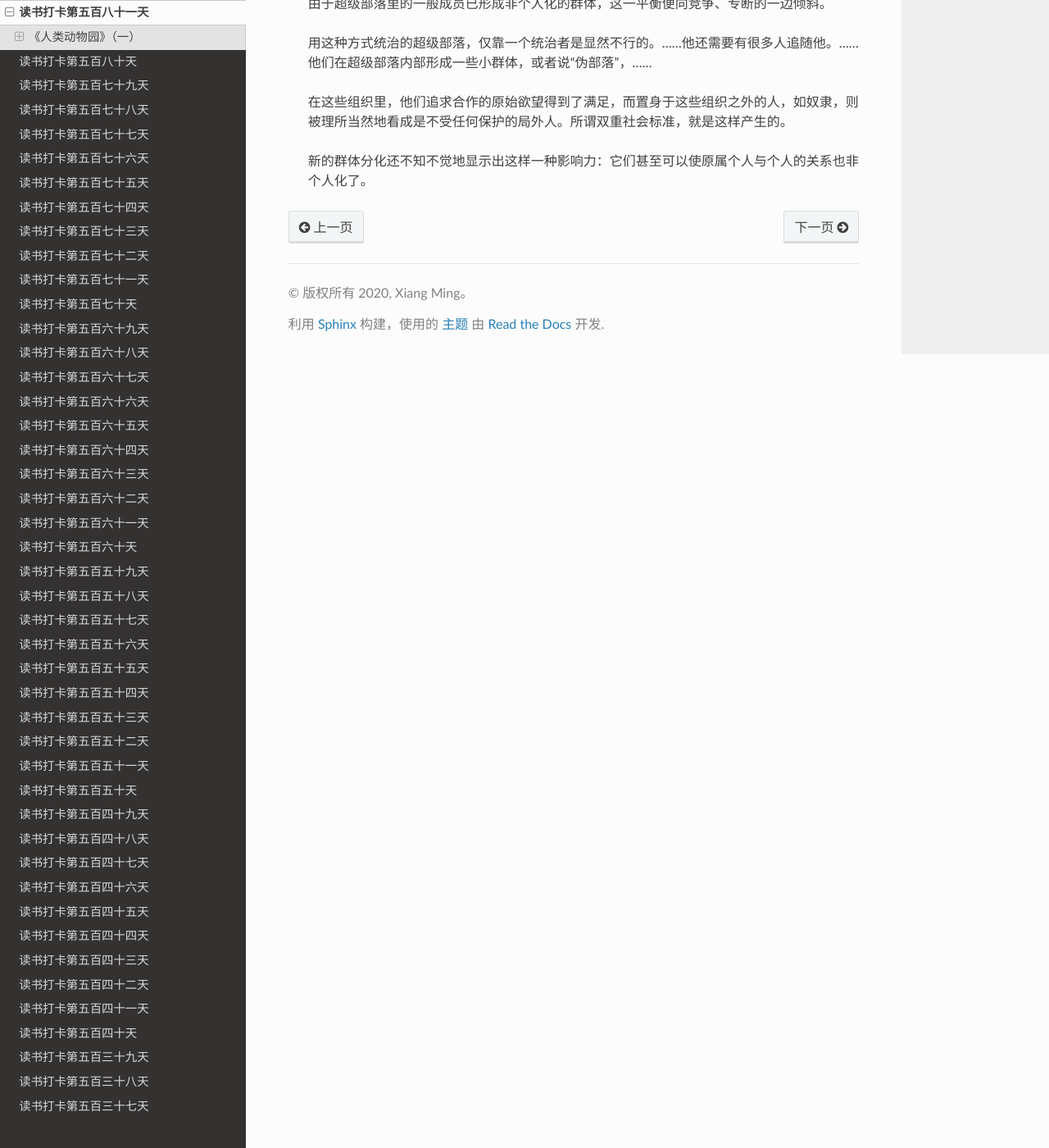
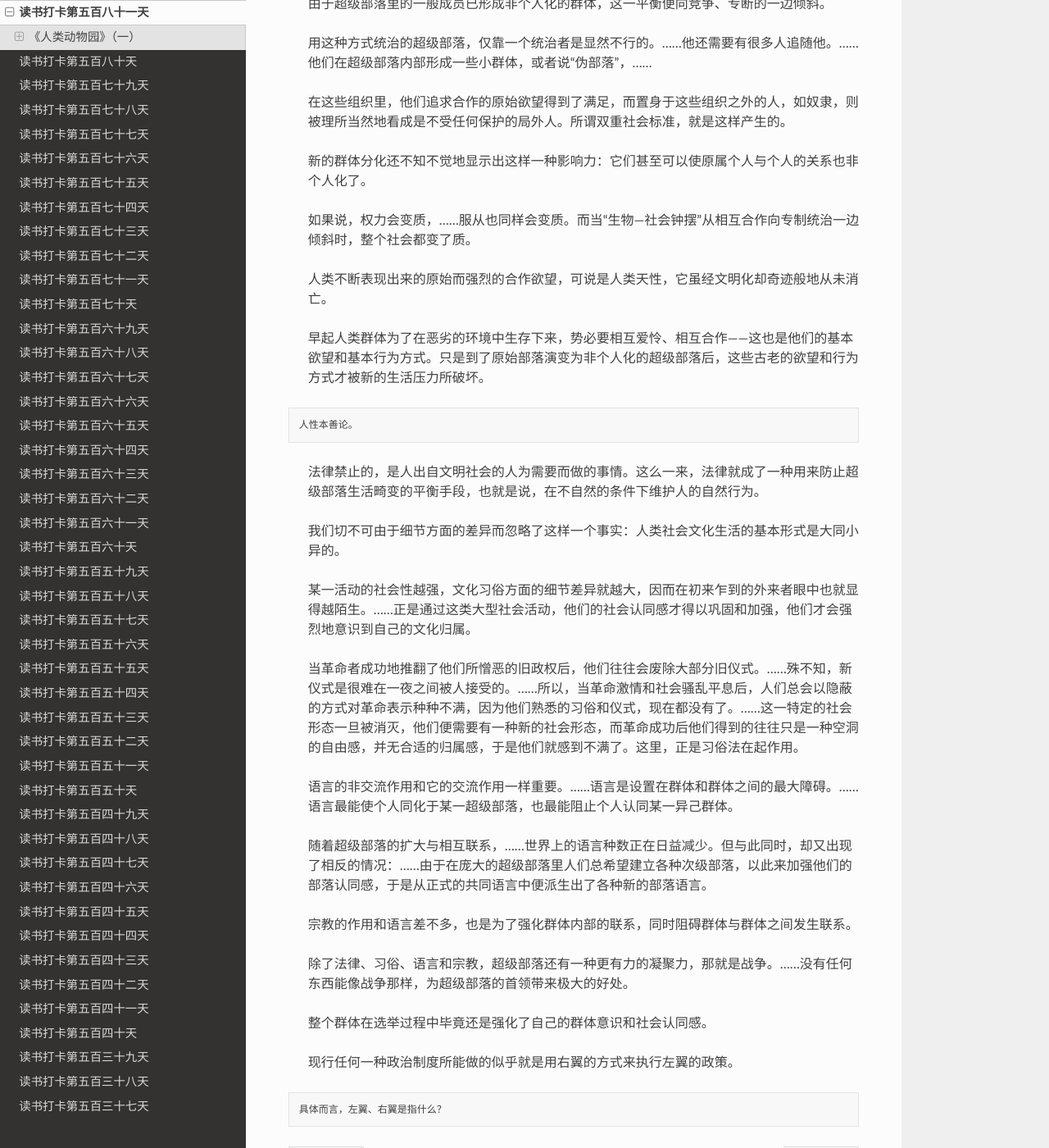
Before and after one commit to xiangming1975/reading, a Sphinx documentation site: the page built from source/2022-05-09.md, in a window 1280 px wide and 1400 px high, scrolled down 1103 px. Shown: the whole window at 82% size. Built offline with Sphinx 7.4.7 and the Read the Docs theme 2.0.0, drawn with Linux system fonts in a browser that asks for light colours.

Commit message:
自动提交时间: 2022-05-11T22:16:20,001711979+08:00

````diff
--- a/source/2022-05-09.md
+++ b/source/2022-05-09.md
@@ -28,4 +28,34 @@
 
 > 新的群体分化还不知不觉地显示出这样一种影响力：它们甚至可以使原属个人与个人的关系也非个人化了。
 
+> 如果说，权力会变质，……服从也同样会变质。而当“生物—社会钟摆”从相互合作向专制统治一边倾斜时，整个社会都变了质。
+
+> 人类不断表现出来的原始而强烈的合作欲望，可说是人类天性，它虽经文明化却奇迹般地从未消亡。
+
+> 早起人类群体为了在恶劣的环境中生存下来，势必要相互爱怜、相互合作——这也是他们的基本欲望和基本行为方式。只是到了原始部落演变为非个人化的超级部落后，这些古老的欲望和行为方式才被新的生活压力所破坏。
+```
+人性本善论。
+```
+> 法律禁止的，是人出自文明社会的人为需要而做的事情。这么一来，法律就成了一种用来防止超级部落生活畸变的平衡手段，也就是说，在不自然的条件下维护人的自然行为。
+
+> 我们切不可由于细节方面的差异而忽略了这样一个事实：人类社会文化生活的基本形式是大同小异的。
+
+> 某一活动的社会性越强，文化习俗方面的细节差异就越大，因而在初来乍到的外来者眼中也就显得越陌生。……正是通过这类大型社会活动，他们的社会认同感才得以巩固和加强，他们才会强烈地意识到自己的文化归属。
+
+> 当革命者成功地推翻了他们所憎恶的旧政权后，他们往往会废除大部分旧仪式。……殊不知，新仪式是很难在一夜之间被人接受的。……所以，当革命激情和社会骚乱平息后，人们总会以隐蔽的方式对革命表示种种不满，因为他们熟悉的习俗和仪式，现在都没有了。……这一特定的社会形态一旦被消灭，他们便需要有一种新的社会形态，而革命成功后他们得到的往往只是一种空洞的自由感，并无合适的归属感，于是他们就感到不满了。这里，正是习俗法在起作用。
+
+> 语言的非交流作用和它的交流作用一样重要。……语言是设置在群体和群体之间的最大障碍。……语言最能使个人同化于某一超级部落，也最能阻止个人认同某一异己群体。
+
+> 随着超级部落的扩大与相互联系，……世界上的语言种数正在日益减少。但与此同时，却又出现了相反的情况：……由于在庞大的超级部落里人们总希望建立各种次级部落，以此来加强他们的部落认同感，于是从正式的共同语言中便派生出了各种新的部落语言。
+
+> 宗教的作用和语言差不多，也是为了强化群体内部的联系，同时阻碍群体与群体之间发生联系。
+
+> 除了法律、习俗、语言和宗教，超级部落还有一种更有力的凝聚力，那就是战争。……没有任何东西能像战争那样，为超级部落的首领带来极大的好处。
+
+> 整个群体在选举过程中毕竟还是强化了自己的群体意识和社会认同感。
+
+> 现行任何一种政治制度所能做的似乎就是用右翼的方式来执行左翼的政策。
+```
+具体而言，左翼、右翼是指什么？
+```
 >
````
